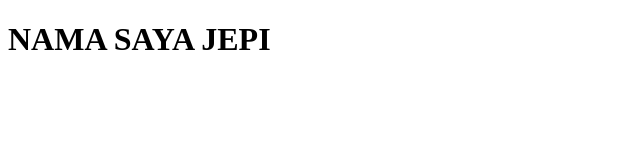
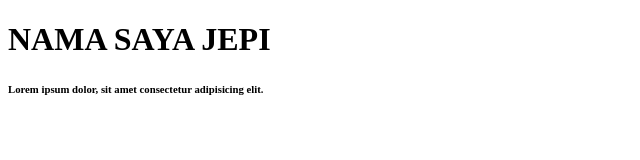
Before and after one commit to jeffrymalik/projek1, a plain HTML site: page index.html in a window 1280 px wide. Shown: the whole page, without its empty margins (0-640 px from the left). Drawn offline with Linux system fonts and the light colour scheme.

Commit message:
nambah h6

```diff
--- a/index.html
+++ b/index.html
@@ -8,5 +8,6 @@
 </head>
 <body>
     <h1>NAMA SAYA JEPI</h1>
+    <h6>Lorem ipsum dolor, sit amet consectetur adipisicing elit.</h6>
 </body>
 </html>
```
